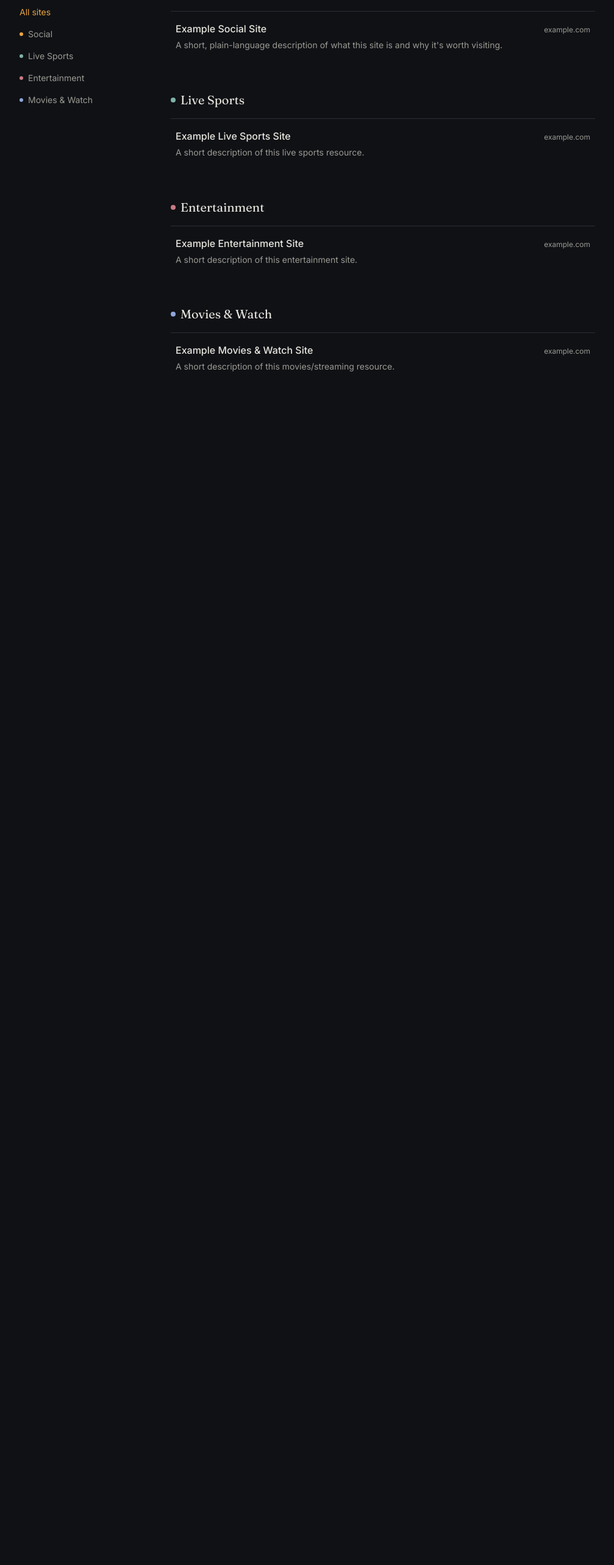
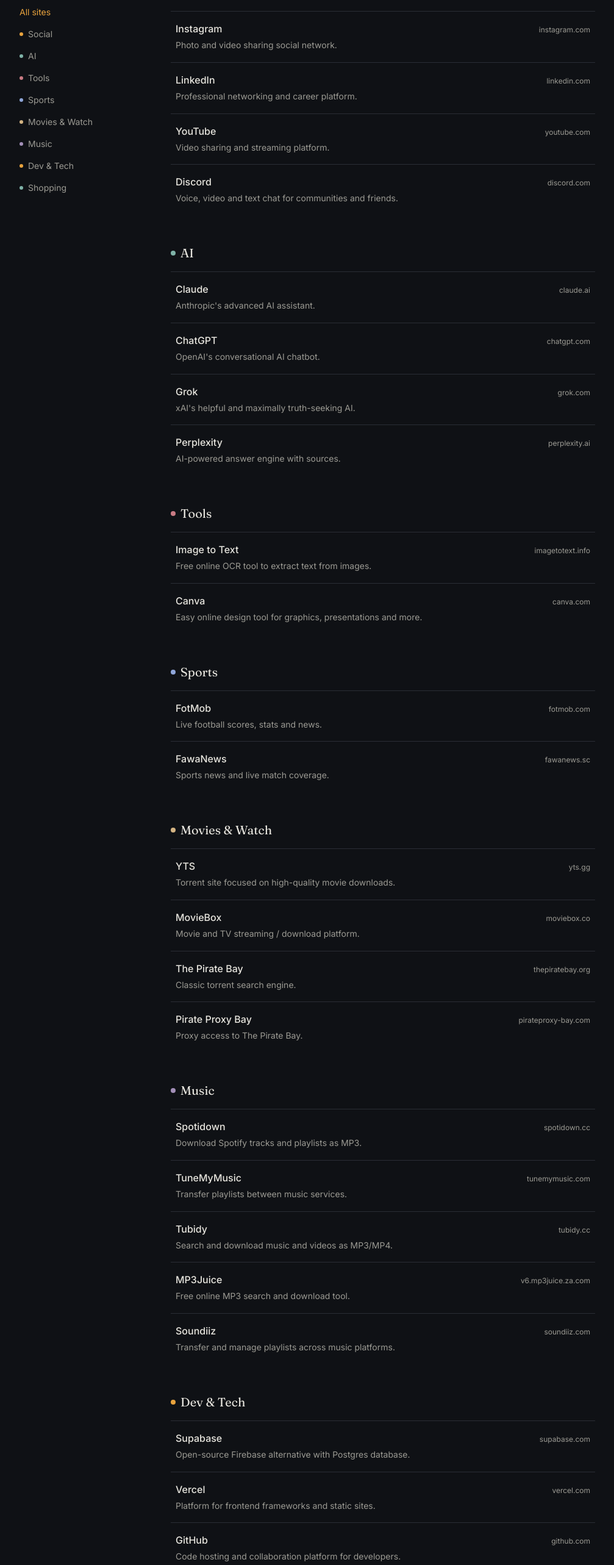
Before and after one commit to visualixefoundation/link-hall, a Next.js app: page / in a window 1280 px wide. Shown: the part 180-2746 px from the top of the page at 61% size, without its empty margins (136-1143 px from the left). Before the commit the page ends 873 px from the top, so only its background shows below. Built offline with nearby package versions, Linux system fonts and the light colour scheme.

Commit message:
Add real sites and organize by category

```diff
--- a/src/data/sites.ts
+++ b/src/data/sites.ts
@@ -12,33 +12,229 @@
 // in the order they first appear below.
 
 export const sites: Site[] = [
-  // Example entries — replace or remove these, then add your own.
+  // Social
   {
-    name: "Example Social Site",
-    url: "https://example.com",
-    description: "A short, plain-language description of what this site is and why it's worth visiting.",
+    name: "Instagram",
+    url: "https://www.instagram.com",
+    description: "Photo and video sharing social network.",
     category: "Social",
-    tags: ["community"],
+    tags: ["photos", "stories", "reels"],
   },
   {
-    name: "Example Live Sports Site",
-    url: "https://example.com",
-    description: "A short description of this live sports resource.",
-    category: "Live Sports",
-    tags: ["scores", "live"],
+    name: "LinkedIn",
+    url: "https://www.linkedin.com",
+    description: "Professional networking and career platform.",
+    category: "Social",
+    tags: ["jobs", "networking", "business"],
   },
   {
-    name: "Example Entertainment Site",
-    url: "https://example.com",
-    description: "A short description of this entertainment site.",
-    category: "Entertainment",
-    tags: [],
+    name: "YouTube",
+    url: "https://www.youtube.com",
+    description: "Video sharing and streaming platform.",
+    category: "Social",
+    tags: ["videos", "streaming", "creators"],
   },
   {
-    name: "Example Movies & Watch Site",
-    url: "https://example.com",
-    description: "A short description of this movies/streaming resource.",
+    name: "Discord",
+    url: "https://discord.com",
+    description: "Voice, video and text chat for communities and friends.",
+    category: "Social",
+    tags: ["chat", "gaming", "communities"],
+  },
+
+  // AI
+  {
+    name: "Claude",
+    url: "https://claude.ai",
+    description: "Anthropic's advanced AI assistant.",
+    category: "AI",
+    tags: ["chatbot", "assistant", "anthropic"],
+  },
+  {
+    name: "ChatGPT",
+    url: "https://chatgpt.com",
+    description: "OpenAI's conversational AI chatbot.",
+    category: "AI",
+    tags: ["chatbot", "openai", "assistant"],
+  },
+  {
+    name: "Grok",
+    url: "https://grok.com",
+    description: "xAI's helpful and maximally truth-seeking AI.",
+    category: "AI",
+    tags: ["chatbot", "xai", "assistant"],
+  },
+  {
+    name: "Perplexity",
+    url: "https://www.perplexity.ai",
+    description: "AI-powered answer engine with sources.",
+    category: "AI",
+    tags: ["search", "research", "answers"],
+  },
+
+  // Tools
+  {
+    name: "Image to Text",
+    url: "https://www.imagetotext.info",
+    description: "Free online OCR tool to extract text from images.",
+    category: "Tools",
+    tags: ["ocr", "text extraction", "utility"],
+  },
+  {
+    name: "Canva",
+    url: "https://www.canva.com",
+    description: "Easy online design tool for graphics, presentations and more.",
+    category: "Tools",
+    tags: ["design", "graphics", "templates"],
+  },
+
+  // Sports
+  {
+    name: "FotMob",
+    url: "https://fotmob.com",
+    description: "Live football scores, stats and news.",
+    category: "Sports",
+    tags: ["football", "scores", "live"],
+  },
+  {
+    name: "FawaNews",
+    url: "https://www.fawanews.sc",
+    description: "Sports news and live match coverage.",
+    category: "Sports",
+    tags: ["football", "news", "live"],
+  },
+
+  // Movies & Watch
+  {
+    name: "YTS",
+    url: "https://yts.gg",
+    description: "Torrent site focused on high-quality movie downloads.",
     category: "Movies & Watch",
-    tags: ["streaming"],
+    tags: ["movies", "torrents", "download"],
+  },
+  {
+    name: "MovieBox",
+    url: "https://moviebox.co",
+    description: "Movie and TV streaming / download platform.",
+    category: "Movies & Watch",
+    tags: ["movies", "streaming", "tv"],
+  },
+  {
+    name: "The Pirate Bay",
+    url: "https://thepiratebay.org",
+    description: "Classic torrent search engine.",
+    category: "Movies & Watch",
+    tags: ["torrents", "piracy", "search"],
+  },
+  {
+    name: "Pirate Proxy Bay",
+    url: "https://www.pirateproxy-bay.com",
+    description: "Proxy access to The Pirate Bay.",
+    category: "Movies & Watch",
+    tags: ["proxy", "torrents", "piratebay"],
+  },
+
+  // Music
+  {
+    name: "Spotidown",
+    url: "https://spotidown.cc",
+    description: "Download Spotify tracks and playlists as MP3.",
+    category: "Music",
+    tags: ["spotify", "download", "mp3"],
+  },
+  {
+    name: "TuneMyMusic",
+    url: "https://www.tunemymusic.com",
+    description: "Transfer playlists between music services.",
+    category: "Music",
+    tags: ["playlist", "transfer", "spotify"],
+  },
+  {
+    name: "Tubidy",
+    url: "https://tubidy.cc",
+    description: "Search and download music and videos as MP3/MP4.",
+    category: "Music",
+    tags: ["mp3", "download", "videos"],
+  },
+  {
+    name: "MP3Juice",
+    url: "https://v6.mp3juice.za.com",
+    description: "Free online MP3 search and download tool.",
+    category: "Music",
+    tags: ["mp3", "download", "search"],
+  },
+  {
+    name: "Soundiiz",
+    url: "https://soundiiz.com",
+    description: "Transfer and manage playlists across music platforms.",
+    category: "Music",
+    tags: ["playlist", "transfer", "management"],
+  },
+
+  // Dev & Tech
+  {
+    name: "Supabase",
+    url: "https://supabase.com",
+    description: "Open-source Firebase alternative with Postgres database.",
+    category: "Dev & Tech",
+    tags: ["backend", "database", "postgres"],
+  },
+  {
+    name: "Vercel",
+    url: "https://vercel.com",
+    description: "Platform for frontend frameworks and static sites.",
+    category: "Dev & Tech",
+    tags: ["hosting", "nextjs", "deployment"],
+  },
+  {
+    name: "GitHub",
+    url: "https://github.com",
+    description: "Code hosting and collaboration platform for developers.",
+    category: "Dev & Tech",
+    tags: ["git", "code", "open-source"],
+  },
+
+  // Shopping
+  {
+    name: "Beats by Dre",
+    url: "https://www.beatsbydre.com",
+    description: "Premium headphones, earbuds and speakers.",
+    category: "Shopping",
+    tags: ["headphones", "audio", "apple"],
+  },
+  {
+    name: "American Eagle",
+    url: "https://www.ae.com",
+    description: "Casual clothing and accessories brand.",
+    category: "Shopping",
+    tags: ["fashion", "clothing", "jeans"],
+  },
+  {
+    name: "Powerade",
+    url: "https://www.powerade.com",
+    description: "Sports drink brand by Coca-Cola.",
+    category: "Shopping",
+    tags: ["drinks", "sports", "hydration"],
+  },
+  {
+    name: "Mimoa",
+    url: "https://mimoa.com",
+    description: "Activewear and lifestyle brand by Georgina Rodríguez.",
+    category: "Shopping",
+    tags: ["activewear", "fashion", "women"],
+  },
+  {
+    name: "Suvene",
+    url: "https://suvene.de",
+    description: "German streetwear brand focused on clean modern designs.",
+    category: "Shopping",
+    tags: ["streetwear", "hoodies", "joggers"],
+  },
+  {
+    name: "FC Barcelona Store",
+    url: "https://store.fcbarcelona.com",
+    description: "Official FC Barcelona merchandise and kits.",
+    category: "Shopping",
+    tags: ["football", "merchandise", "barca"],
   },
 ];
```
